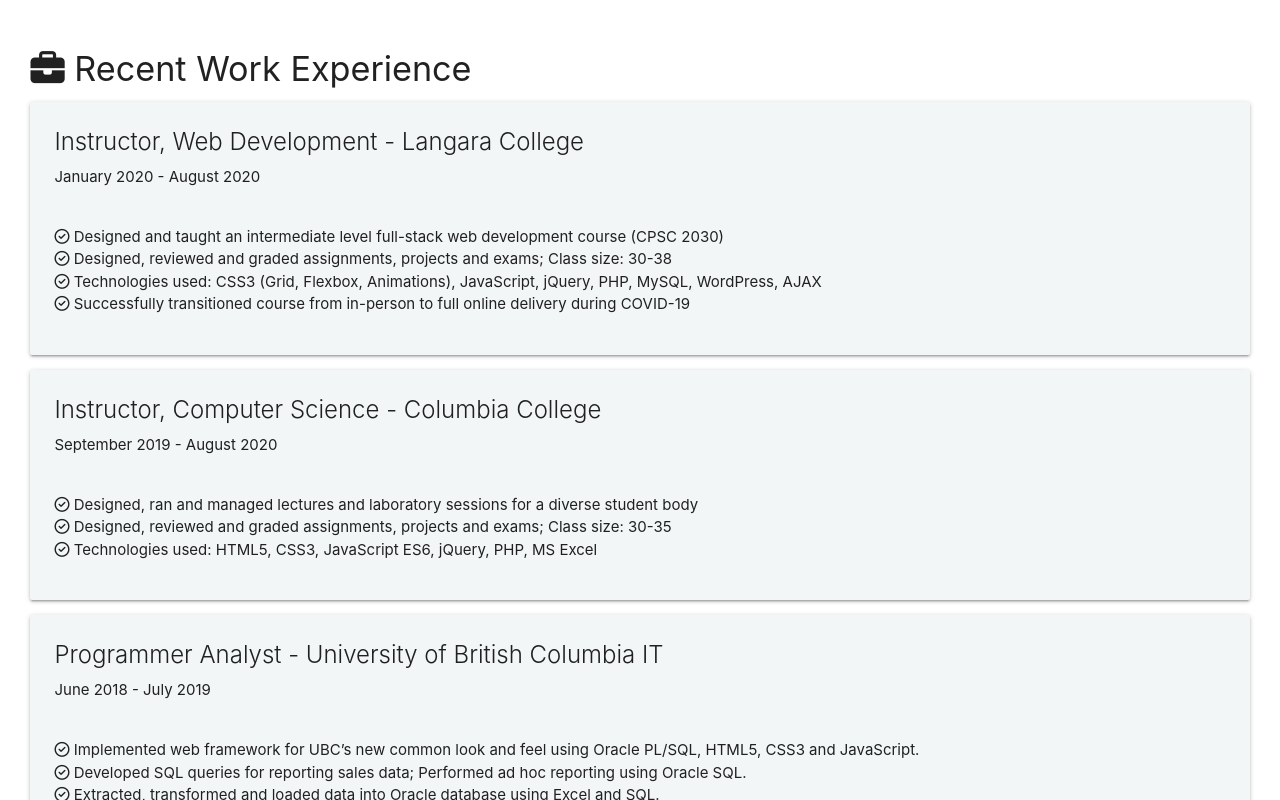
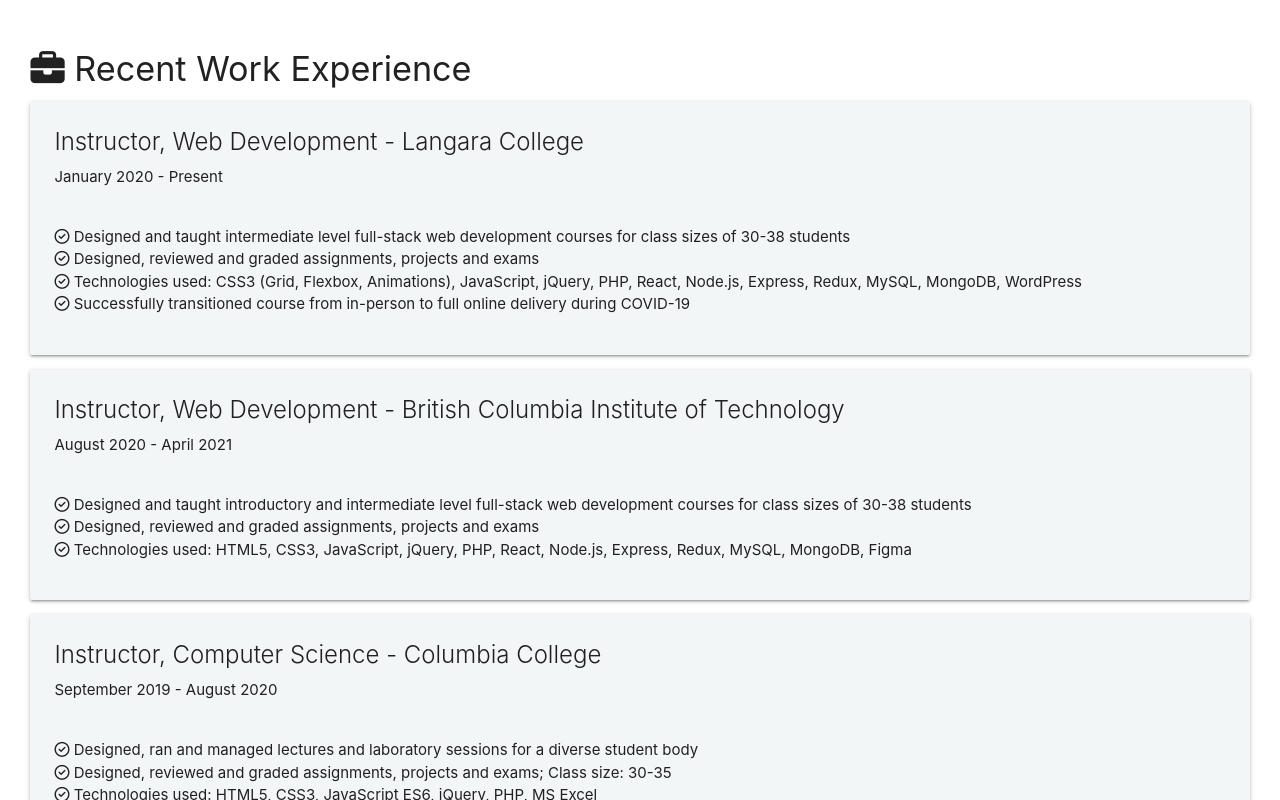
Before and after one commit to adnanreza/personal-site, a React (Create React App) app: page /Resume in a window 1280 px wide. Shown: the part 906-1706 px from the top of the page. Built offline with nearby package versions, Linux system fonts and the light colour scheme; the HTML template or start-up script is replaced by a standard one.

Commit message:
Update teaching and resume pages

```diff
--- a/src/components/pages/Resume.js
+++ b/src/components/pages/Resume.js
@@ -37,12 +37,12 @@ const Resume = (props) => {
     </Fragment>
   );
   const summary = [
-    'Full stack software engineer with 2+ years of professional experience in several programming languages, frameworks, and environments.',
+    'Full stack software engineer with multiple years of professional experience in several programming languages, frameworks, and environments.',
     'Skilled in translating business requirements into robust technical solutions that are delivered on time.',
     'Computer Science Instructor with 5+ years of experience teaching at the undergraduate level',
   ];
   const clientSide = 'JavaScript ES6, React, Redux, HTML5, CSS3, SASS';
-  const serverSide = 'Java, PHP, Python, Node.js, Express.js, REST, MVC';
+  const serverSide = 'Java, PHP, Python, Node.js, Express.js, REST APIs, GraphQL';
   const databases = 'MySQL, Oracle, Postgres, MongoDB';
   const tools = 'Git, Docker, Kubernetes';
   const cloud = 'AWS EC2, S3, RDS, CloudFront, Elastic Beanstalk, Lambda, IAM';
@@ -79,10 +79,15 @@ const Resume = (props) => {
     'Designed, reviewed and graded assignments, projects and exams; Class size: 30-35',
     'Technologies used: HTML5, CSS3, JavaScript ES6, jQuery, PHP, MS Excel',
   ];
+  const accomplishmentsBCIT = [
+    'Designed and taught introductory and intermediate level full-stack web development courses for class sizes of 30-38 students',
+    'Designed, reviewed and graded assignments, projects and exams',
+    'Technologies used: HTML5, CSS3, JavaScript, jQuery, PHP, React, Node.js, Express, Redux, MySQL, MongoDB, Figma',
+  ];
   const accomplishmentsLC = [
-    'Designed and taught an intermediate level full-stack web development course (CPSC 2030)',
-    'Designed, reviewed and graded assignments, projects and exams; Class size: 30-38',
-    'Technologies used: CSS3 (Grid, Flexbox, Animations), JavaScript, jQuery, PHP, MySQL, WordPress, AJAX',
+    'Designed and taught intermediate level full-stack web development courses for class sizes of 30-38 students',
+    'Designed, reviewed and graded assignments, projects and exams',
+    'Technologies used: CSS3 (Grid, Flexbox, Animations), JavaScript, jQuery, PHP, React, Node.js, Express, Redux, MySQL, MongoDB, WordPress',
     'Successfully transitioned course from in-person to full online delivery during COVID-19',
   ];
 
@@ -178,7 +183,7 @@ const Resume = (props) => {
           </div>
           {/**End Mid Section: Tech Skills */}
 
-          {/**End Section: Work Experience */}
+          {/**Start Section: Work Experience */}
           <div className='col s12 m12 l12'>
             <h4>
               <i className='fa fa-briefcase'></i>
@@ -187,8 +192,14 @@ const Resume = (props) => {
             </h4>
             <ResumeBlock
               heading='Instructor, Web Development - Langara College'
-              subheading='January 2020 - August 2020'
+              subheading='January 2020 - Present'
               body={accomplishmentsLC}
+              list={true}
+            ></ResumeBlock>
+            <ResumeBlock
+              heading='Instructor, Web Development - British Columbia Institute of Technology'
+              subheading='August 2020 - April 2021'
+              body={accomplishmentsBCIT}
               list={true}
             ></ResumeBlock>
             <ResumeBlock
@@ -224,7 +235,7 @@ const Resume = (props) => {
           </div>
           {/**End Section: Work Experience */}
 
-          {/**End Section: Honours & Awards */}
+          {/**Start Section: Honours & Awards */}
           <div className='col s12 m12 l12'>
             <div className='row'>
               <div className='col s12 m12 l12'>
--- a/src/components/pages/Teaching.js
+++ b/src/components/pages/Teaching.js
@@ -3,12 +3,14 @@ import ResumeBlock from '../layout/ResumeBlock';
 
 const Teaching = () => {
   const accomplishmentsBCIT = [
-    "I will be teaching web development courses for BCIT's FSWD and CIT programs",
+    'Designed and taught introductory and intermediate level full-stack web development courses for class sizes of 30-38 students',
+    'Designed, reviewed and graded assignments, projects and exams',
+    'Technologies used: HTML5, CSS3, JavaScript, jQuery, PHP, React, Node.js, Express, Redux, MySQL, MongoDB, Figma',
   ];
   const accomplishmentsLC = [
-    'Designed and taught an intermediate level full-stack web development course (CPSC 2030)',
-    'Designed, reviewed and graded assignments, projects and exams; Class size: 30-38',
-    'Technologies used: CSS3 (Grid, Flexbox, Animations), JavaScript, jQuery, PHP, MySQL, WordPress, AJAX',
+    'Designed and taught intermediate level full-stack web development courses for class sizes of 30-38 students',
+    'Designed, reviewed and graded assignments, projects and exams',
+    'Technologies used: CSS3 (Grid, Flexbox, Animations), JavaScript, jQuery, PHP, React, Node.js, Express, Redux, MySQL, MongoDB, WordPress',
     'Successfully transitioned course from in-person to full online delivery during COVID-19',
   ];
   const accomplishmentsCC = [
@@ -58,16 +60,16 @@ const Teaching = () => {
             </h4>
 
             <ResumeBlock
-              heading='Instructor, Web Development - BCIT'
-              subheading='August 2020 - Present'
-              body={accomplishmentsBCIT}
+              heading='Instructor, Web Development - Langara College'
+              subheading='January 2020 - Present'
+              body={accomplishmentsLC}
               list={true}
             ></ResumeBlock>
 
             <ResumeBlock
-              heading='Instructor, Web Development - Langara College'
-              subheading='January 2020 - August 2020'
-              body={accomplishmentsLC}
+              heading='Instructor, Web Development - BCIT'
+              subheading='August 2020 - April 2021'
+              body={accomplishmentsBCIT}
               list={true}
             ></ResumeBlock>
 
```
